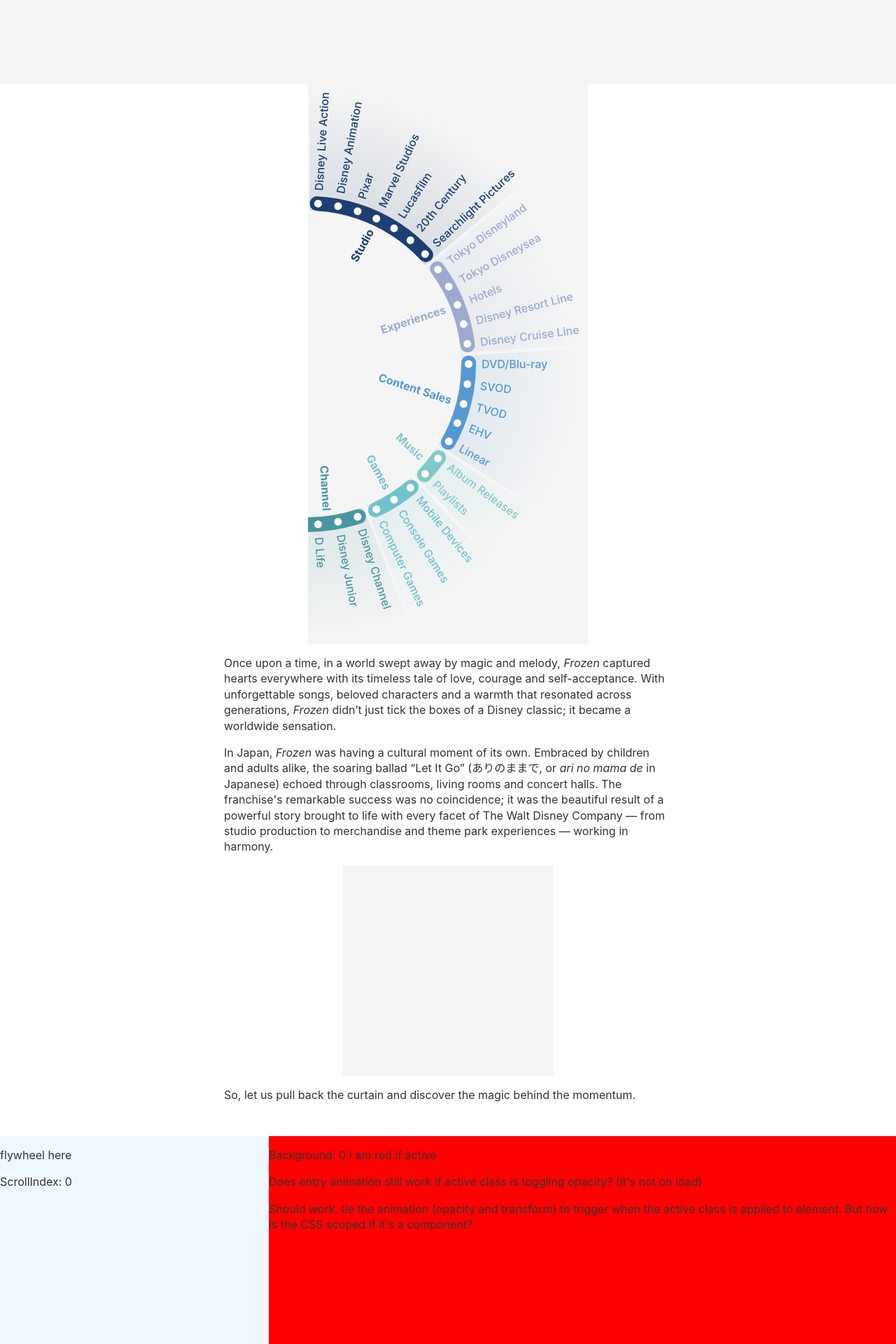
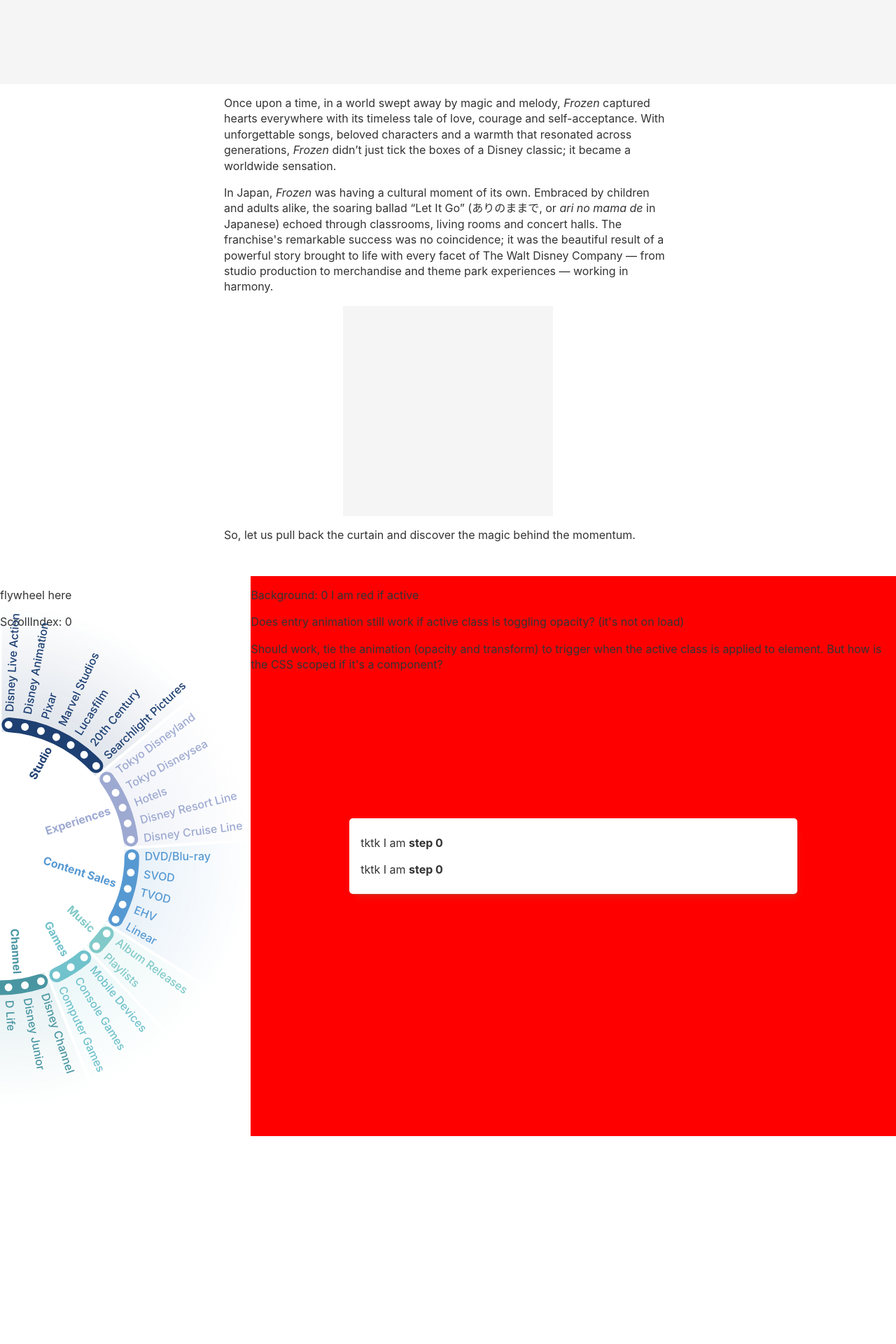
Before and after one commit to officeofjane/diana-frost-january, a SvelteKit app: page / in a window 1280 px wide. Shown: the part 680-2600 px from the top of the page at 70% size. Built offline with nearby package versions, Linux system fonts and the light colour scheme.

Commit message:
position wheel in scrolly

```diff
--- a/src/components/Index.svelte
+++ b/src/components/Index.svelte
@@ -7,28 +7,12 @@
   import Footer from '$components/Footer.svelte';
 
   const copy = getContext("copy");
-
-  // this goes into ScrollyWrapper when done proper?
-  let wheelWrapperWidth = $state(0);
-  let wheelWrapperHeight = $state(0);
 </script>
 
 <Header
   hed={copy.hed}
   subhed={copy.subhed}
 />
-
-<section class="wheel-test">
-  <div class="sticky">
-    <div
-      class="wheel-wrapper"
-      bind:offsetWidth={wheelWrapperWidth}
-      bind:offsetHeight={wheelWrapperHeight}
-    >
-      <Wheel width={wheelWrapperWidth} height={wheelWrapperHeight}/>
-    </div>
-  </div>
-</section>
 
 <section class="intro body-copy">
   {#each copy.intro as p}
@@ -51,24 +35,6 @@
 <Footer />
 
 <style>
-  .sticky {
-    position: relative;
-    max-width: 400px;
-    height: 100vh;
-    background-color: whitesmoke;
-    margin: 0 auto;
-    overflow: hidden;
-  }
-
-  .wheel-wrapper {
-    position: absolute;
-    width: 200%;
-    aspect-ratio: 1;
-    top: 50%;
-    transform: translateY(-50%);
-    left: -100%;
-  }
-
   .body-copy {
     max-width: var(--copy-width);
     margin: 0 auto;
--- a/src/components/ScrollyWrapper.svelte
+++ b/src/components/ScrollyWrapper.svelte
@@ -6,16 +6,26 @@
   const copy = getContext("copy");
 
   let scrollIndex = $state(0);
+
+  let wheelWrapperWidth = $state(0);
+  let wheelWrapperHeight = $state(0);
 </script>
 
 <div class="container">
   <div class="sticky">
-    <div class="wheel-wrapper">
+    <div class="left">
+      <div
+      class="wheel-wrapper"
+        bind:offsetWidth={wheelWrapperWidth}
+        bind:offsetHeight={wheelWrapperHeight}
+      >
+        <Wheel width={wheelWrapperWidth} height={wheelWrapperHeight}/>
+      </div>
       <p>flywheel here</p>
       <p>ScrollIndex: {scrollIndex}</p>
     </div>
     <!-- turn bg into component? import all the scrolly steps here? -->
-    <div class="bg-wrapper">
+    <div class="right">
       <div class="bg red" class:active={scrollIndex === 0}>
         <p>Background: {scrollIndex} I am red if active</p>
         <p>Does entry animation still work if active class is toggling opacity? (it's not on load)</p>
@@ -47,7 +57,7 @@
     max-width: 1440px;
     margin: 0 auto;
     display: grid;
-    grid-template-columns: minmax(360px, 30%) 1fr;
+    grid-template-columns: minmax(350px, 28%) 1fr;
   }
 
   .sticky {
@@ -60,11 +70,22 @@
     grid-template-columns: subgrid;
   }
 
-  .wheel-wrapper {
-    background-color: aliceblue;
+  .left {
+    /* background-color: aliceblue; */
+    position: relative;
+    overflow: hidden;
   }
 
-  .bg-wrapper {
+  .wheel-wrapper {
+    position: absolute;
+    width: 200%;
+    aspect-ratio: 1;
+    top: 50%;
+    transform: translateY(-50%);
+    left: -100%;
+  }
+
+  .right {
     background-color: papayawhip;
     position: relative;
   }
```
